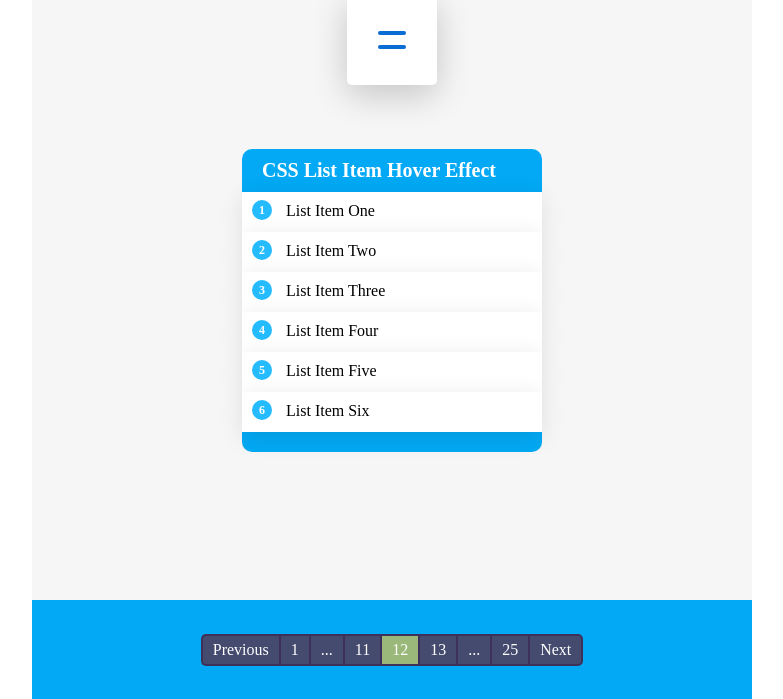
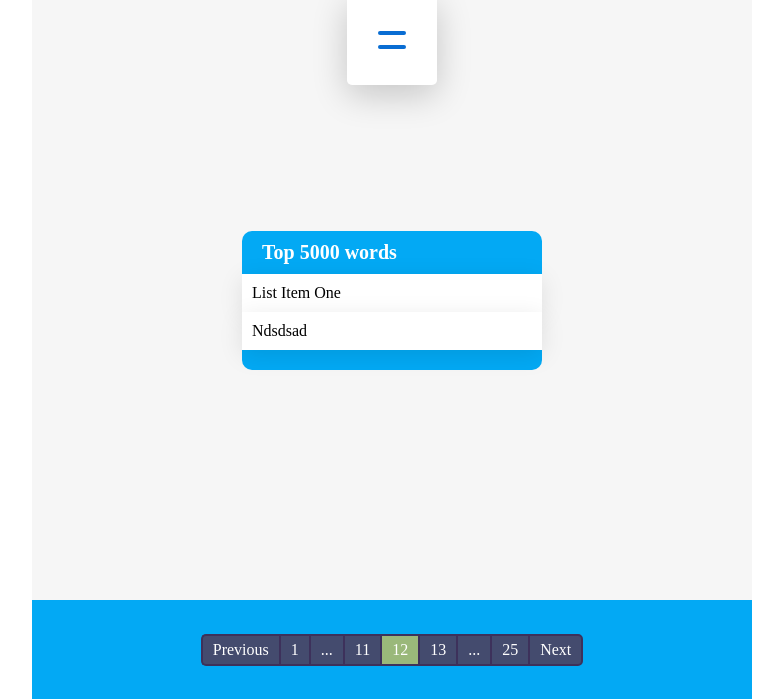
Before and after one commit to Program430/WordLearningSite, a Django app: template english_words_site/main/templates/main/word_list/main_word_list.html in a window 1280 px wide. Shown: the top 699 px of the page, without its empty margins (248-1031 px from the left). Run offline with Django 5.2, Linux system fonts and the light colour scheme; the template is opened without the code that fills it, so the values that code supplies are empty.

Commit message:
Some changes for fill database

```diff
--- a/english_words_site/english_words_site/settings.py
+++ b/english_words_site/english_words_site/settings.py
@@ -1,5 +1,5 @@
 from pathlib import Path
-from .my_settings import *
+from my_settings import *
 
 # Build paths inside the project like this: BASE_DIR / 'subdir'.
 BASE_DIR = Path(__file__).resolve().parent.parent
--- /dev/null
+++ b/english_words_site/main/static/main/word_list/fill_list.js
@@ -0,0 +1,34 @@
+class Table{
+    static table = document.querySelector('.box ul');
+
+    static addWord(word){
+        const li = document.createElement('li');
+        li.textContent = word;
+        this.table.appendChild(li);
+    }
+
+    static clearTable(){
+        this.table.innerHTML = '';
+    }
+
+    static addWords(wordList){
+        for (let i = 0 ; i < wordList.length; i++){
+            this.addWord(wordList[i]);
+        }
+    }
+
+    static addListenerForEachElement(){
+        this.table.querySelectorAll('li').forEach(item => {
+            item.addEventListener('click', () => {
+                alert('Элемент "' + item.textContent + '" был нажат!');
+            });
+        });
+    }
+
+    static getListFromServer(){
+
+    }
+
+}
+
+Table.addWord('Ndsdsad');
--- a/english_words_site/main/templates/main/word_list/main_word_list.html
+++ b/english_words_site/main/templates/main/word_list/main_word_list.html
@@ -13,19 +13,15 @@
     {% include 'main/common/header.html' %}
     <div id="listWrapper">
         <div class="box">
-            <h2>CSS List Item Hover Effect</h2>
+            <h2>Top 5000 words</h2>
             <ul>
-                <li><span>1</span> List Item One</li>
-                <li><span>2</span> List Item Two</li>
-                <li><span>3</span> List Item Three</li>
-                <li><span>4</span> List Item Four</li>
-                <li><span>5</span> List Item Five</li>
-                <li><span>6</span> List Item Six</li>
+                <li> List Item One</li>
             </ul>
         </div>
     </div>
     {% include 'main/common/paginator.html' %}
     <script src="{% static 'main/word_list/main_word_list.js' %}"></script>
     <script src="{% static 'main/word_list/paginator.js' %}"></script>
+    <script src="{% static 'main/word_list/fill_list.js' %}"></script>
 </body>
 </html>
--- a/english_words_site/main/urls.py
+++ b/english_words_site/main/urls.py
@@ -1,6 +1,6 @@
 
 from django.urls import path
-from main.views import login, word_list, word_card, user_word_list, register, logout
+from main.views import WordListGetData, login, word_list, word_card, user_word_list, register, logout, get_word_list_page_count
 
 urlpatterns = [
     path('login/', login, name = 'login'),
@@ -8,6 +8,9 @@ urlpatterns = [
     path('logout/', logout, name = 'logout'),
 
     path('word_list/', word_list, name = 'word_list'),
+    path('word_list/count/', get_word_list_page_count, name = 'get_word_list_page_count'),
+    path('word_list/<int:page>/', WordListGetData.as_view(), name = 'word_list_get_data'),
+
     path('word_card/', word_card, name = 'word_card'),
     path('user_word_list/', user_word_list, name = 'user_word_list'),
 ]
```
Also changed, not shown: english_words_site/main/views.py (+22 -0 lines), english_words_site/tools/fill_base.py (+9 -1 lines), english_words_site/my_settings.py (renamed from english_words_site/english_words_site/my_settings.py), english_words_site/tools/__init__.py (deleted).
